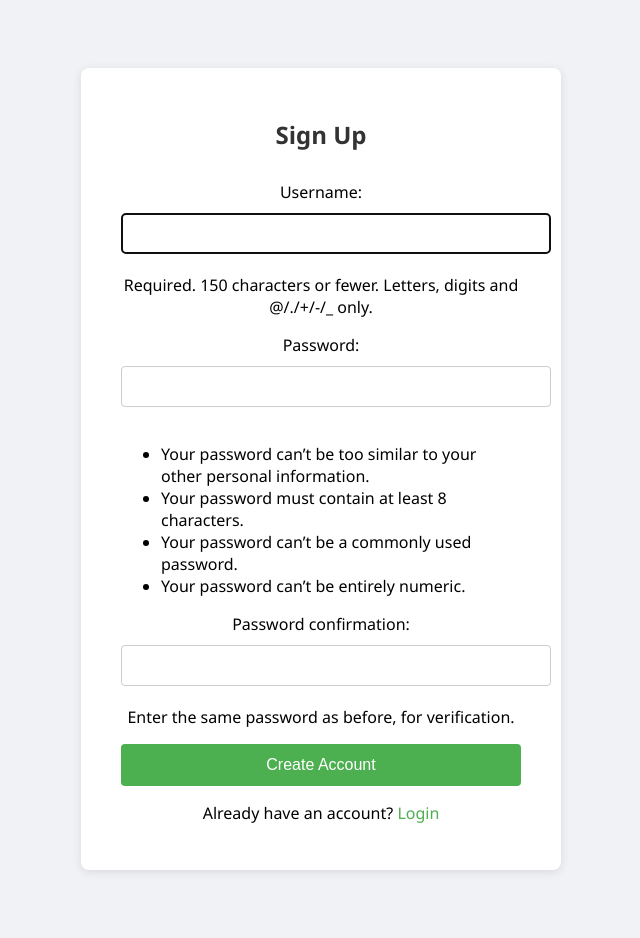
After one commit to SUYASHHAGARWAL/dsa_tracker, a Django app: page /signup/ in a window 1280 px wide. The commit adds this page. Shown: the whole page, without its empty margins (319-959 px from the left). Run offline with Django 4.2, Linux system fonts and the light colour scheme.

Commit message:
user authentication added

```diff
--- a/dsa_tracker/dsa_tracker/settings.py
+++ b/dsa_tracker/dsa_tracker/settings.py
@@ -55,7 +55,7 @@ ROOT_URLCONF = 'dsa_tracker.urls'
 TEMPLATES = [
     {
         'BACKEND': 'django.template.backends.django.DjangoTemplates',
-        'DIRS': [],
+        'DIRS': [BASE_DIR / 'templates'],
         'APP_DIRS': True,
         'OPTIONS': {
             'context_processors': [
@@ -67,6 +67,7 @@ TEMPLATES = [
         },
     },
 ]
+
 
 WSGI_APPLICATION = 'dsa_tracker.wsgi.application'
 
@@ -111,6 +112,7 @@ TIME_ZONE = 'UTC'
 USE_I18N = True
 
 USE_TZ = True
+LOGIN_URL = 'login'
 
 
 # Static files (CSS, JavaScript, Images)
--- a/dsa_tracker/problems/models.py
+++ b/dsa_tracker/problems/models.py
@@ -1,4 +1,5 @@
 from django.db import models
+from django.contrib.auth.models import User
 
 class Problem(models.Model):
     DIFFICULTY_CHOICES = [
@@ -13,6 +14,7 @@ class Problem(models.Model):
         ('Codeforces', 'Codeforces'),
     ]
 
+    user = models.ForeignKey(User, on_delete=models.CASCADE, null=True, blank=True)
     title = models.CharField(max_length=255)
     link = models.URLField()
     difficulty = models.CharField(max_length=10, choices=DIFFICULTY_CHOICES)
--- /dev/null
+++ b/dsa_tracker/problems/templates/signup.html
@@ -0,0 +1,68 @@
+<!DOCTYPE html>
+<html>
+<head>
+    <title>Sign Up | DSA Tracker</title>
+    <style>
+        body {
+            font-family: 'Segoe UI', Tahoma, Geneva, Verdana, sans-serif;
+            background-color: #f0f2f5;
+            padding: 60px;
+        }
+        .container {
+            max-width: 400px;
+            margin: auto;
+            background-color: #fff;
+            padding: 30px 40px;
+            border-radius: 8px;
+            box-shadow: 0 2px 10px rgba(0,0,0,0.1);
+        }
+        h2 {
+            text-align: center;
+            color: #333;
+        }
+        form {
+            margin-top: 30px;
+        }
+        input[type="text"], input[type="password"], input[type="email"] {
+            width: 100%;
+            padding: 12px 14px;
+            margin: 10px 0 20px;
+            border: 1px solid #ccc;
+            border-radius: 4px;
+        }
+        button {
+            width: 100%;
+            padding: 12px;
+            background-color: #4CAF50;
+            border: none;
+            color: white;
+            font-size: 16px;
+            border-radius: 4px;
+            cursor: pointer;
+        }
+        button:hover {
+            background-color: #45a049;
+        }
+        p {
+            text-align: center;
+        }
+        a {
+            color: #4CAF50;
+            text-decoration: none;
+        }
+    </style>
+</head>
+<body>
+
+<div class="container">
+    <h2>Sign Up</h2>
+    <form method="post">
+        {% csrf_token %}
+        {{ form.as_p }}
+        <button type="submit">Create Account</button>
+    </form>
+    <p>Already have an account? <a href="{% url 'login' %}">Login</a></p>
+</div>
+
+</body>
+</html>
--- a/dsa_tracker/problems/urls.py
+++ b/dsa_tracker/problems/urls.py
@@ -5,5 +5,7 @@ urlpatterns = [
     path('', views.home, name='home'),
     path('add/', views.add_problem, name='add_problem'),
     path('toggle_status/<int:problem_id>/', views.toggle_status, name='toggle_status'),
-
+    path('signup/', views.signup_view, name='signup'),
+    path('login/', views.login_view, name='login'),
+    path('logout/', views.logout_view, name='logout'),
 ]
--- a/dsa_tracker/problems/views.py
+++ b/dsa_tracker/problems/views.py
@@ -1,40 +1,97 @@
 from django.shortcuts import render, redirect
+from django.contrib.auth.decorators import login_required
+from django.contrib.auth.forms import UserCreationForm, AuthenticationForm
+from django.contrib.auth import login, logout, authenticate
 from .models import Problem
 from .forms import ProblemForm
 
+
+@login_required
 def home(request):
-    problems = Problem.objects.all()
+    problems = Problem.objects.filter(user=request.user)  # only user's problems
 
+    # apply filters (difficulty, platform, status)
     difficulty = request.GET.get('difficulty')
     platform = request.GET.get('platform')
-
-    print("Difficulty Filter:", difficulty)
-    print("Platform Filter:", platform)
+    status = request.GET.get('status')
+    sort = request.GET.get('sort')
 
     if difficulty:
         problems = problems.filter(difficulty=difficulty)
     if platform:
         problems = problems.filter(platform=platform)
+    if status:
+        problems = problems.filter(status=status)
 
-    return render(request, 'problems/home.html', {'problems': problems})
+    if sort:
+        if sort == "difficulty":
+            problems = problems.order_by('difficulty')
+        elif sort == "platform":
+            problems = problems.order_by('platform')
+        elif sort == "status":
+            problems = problems.order_by('status')
+
+    return render(request, 'home.html', {'problems': problems})
 
 
+@login_required
 def add_problem(request):
     if request.method == 'POST':
         form = ProblemForm(request.POST)
         if form.is_valid():
-            form.save()
+            problem = form.save(commit=False)
+            problem.user = request.user
+            problem.save()
             return redirect('home')
     else:
         form = ProblemForm()
     return render(request, 'problems/add_problems.html', {'form': form})
 
 
+
+
+@login_required
 def toggle_status(request, problem_id):
     problem = Problem.objects.get(id=problem_id)
+    if problem.user != request.user:
+        return redirect('home')  # Prevent others from toggling your problems
     if problem.status == 'Unsolved':
         problem.status = 'Solved'
     else:
         problem.status = 'Unsolved'
     problem.save()
     return redirect('home')
+
+
+
+def signup_view(request):
+    if request.method == 'POST':
+        form = UserCreationForm(request.POST)
+        if form.is_valid():
+            user = form.save()
+            login(request, user)
+            return redirect('home')
+        else:
+            print(form.errors)  # DEBUG: print form errors to console
+    else:
+        form = UserCreationForm()
+    return render(request, 'signup.html', {'form': form})
+
+
+def login_view(request):
+    print("Rendering login page")
+    if request.method == 'POST':
+        form = AuthenticationForm(request, data=request.POST)
+        if form.is_valid():
+            user = form.get_user()
+            login(request, user)
+            return redirect('home')
+    else:
+        print("Inside elsw")
+        form = AuthenticationForm()
+    return render(request, 'login.html', {'form': form})
+
+
+def logout_view(request):
+    logout(request)
+    return redirect('login')
```
Also changed, not shown: dsa_tracker/problems/templates/home.html (renamed from dsa_tracker/problems/templates/problems/home.html, +12 -1 lines), dsa_tracker/problems/templates/login.html (added, +68 -0 lines), dsa_tracker/db.sqlite3, dsa_tracker/problems/migrations/0001_initial.py, dsa_tracker/problems/migrations/0002_problem_platform_alter_problem_status_and_more.py (deleted).
